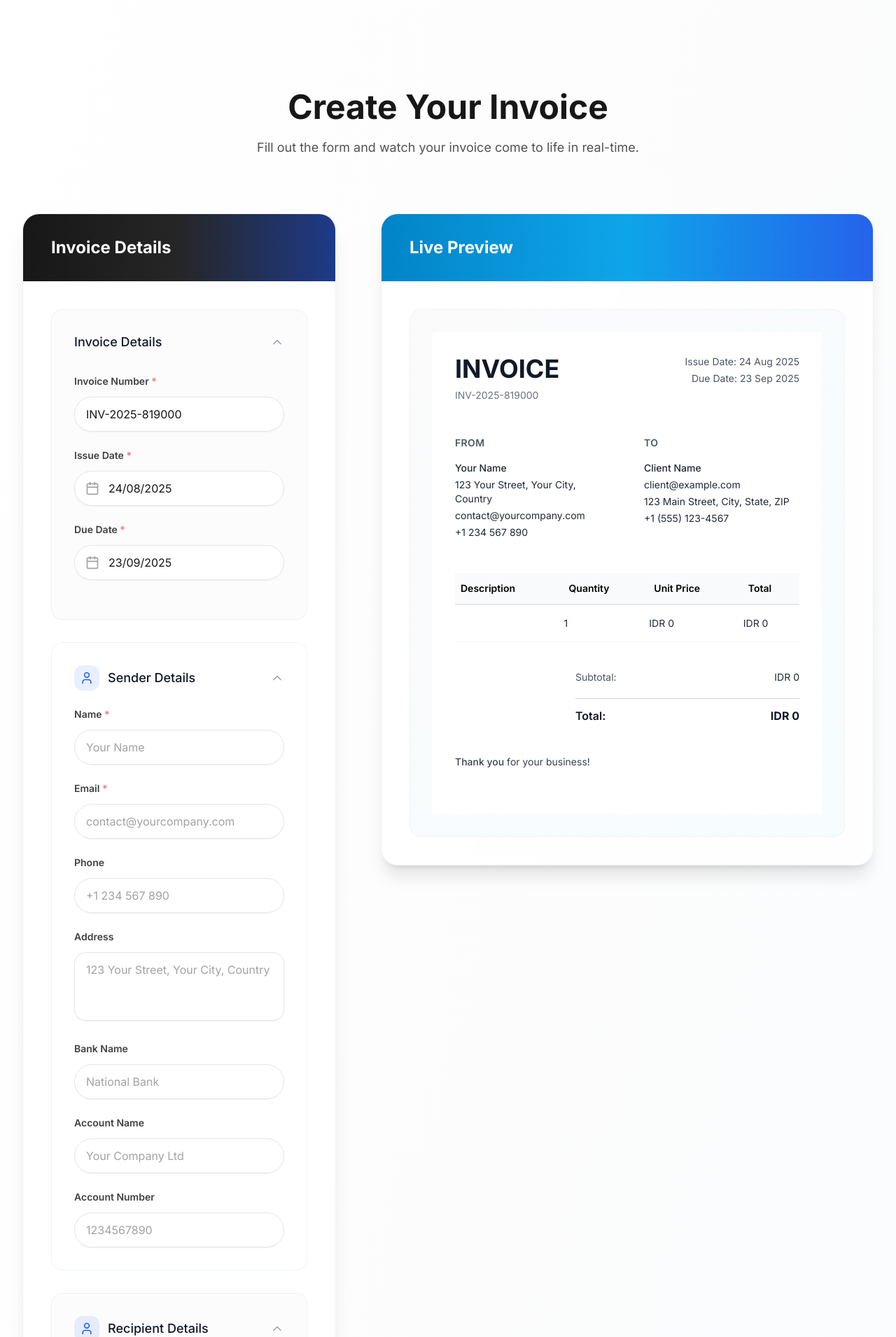
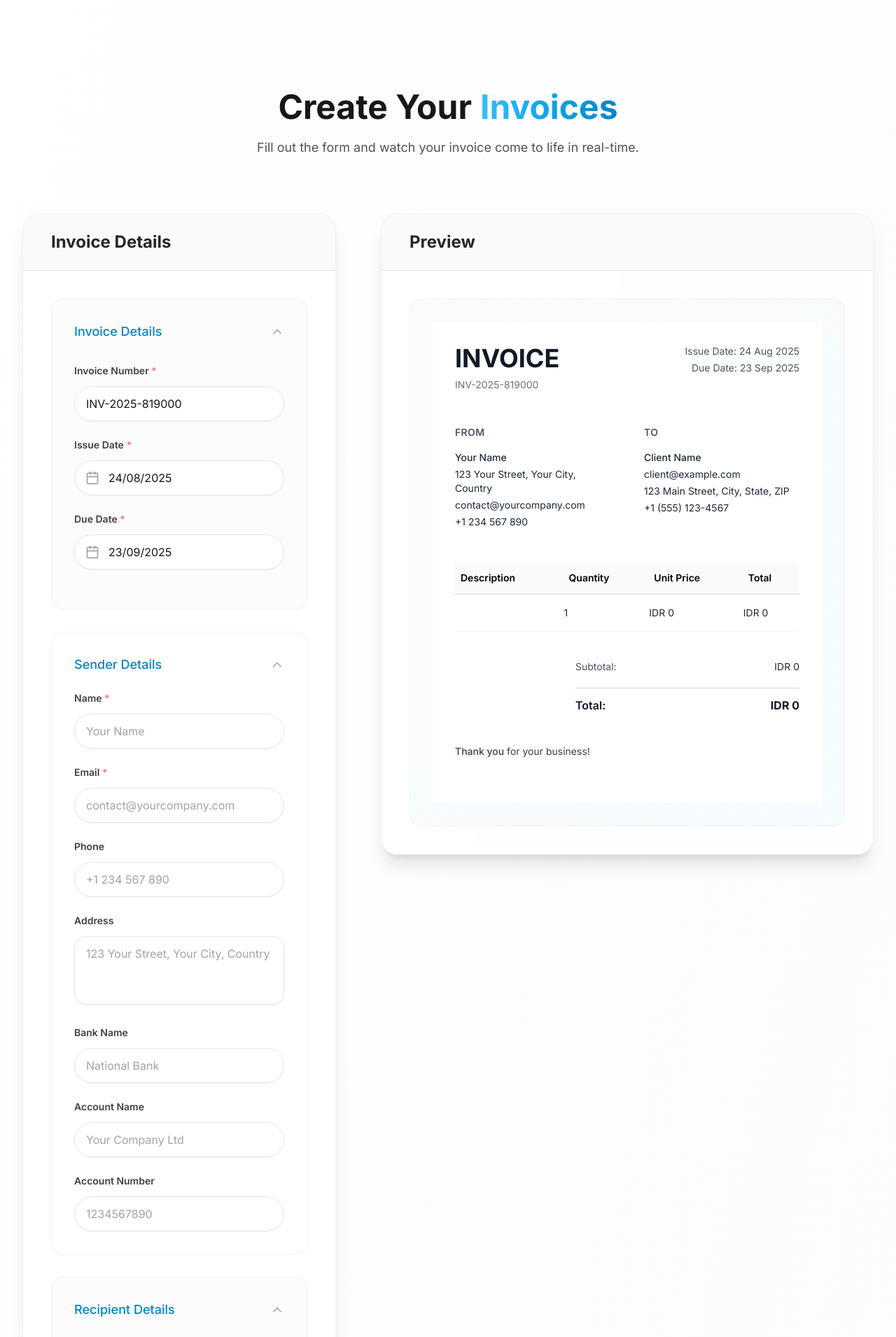
Before and after one commit to hutamy/go-invoice, a React (Vite) app in the folder frontend/: page / in a window 1280 px wide. Shown: the part 629-2540 px from the top of the page at 70% size. Built offline with nearby package versions, Linux system fonts and the light colour scheme.

Commit message:
feat: update ui

```diff
--- a/frontend/src/components/InvoiceForm.tsx
+++ b/frontend/src/components/InvoiceForm.tsx
@@ -1,7 +1,7 @@
 import React, { useState, useEffect, useCallback, Fragment } from "react";
-import { Plus, Trash2, User, ChevronDown, ChevronUp, Calendar } from "lucide-react";
-import { Listbox, Transition } from '@headlessui/react';
-import DatePicker from 'react-datepicker';
+import { Plus, Trash2, ChevronDown, ChevronUp, Calendar } from "lucide-react";
+import { Listbox, Transition } from "@headlessui/react";
+import DatePicker from "react-datepicker";
 import "react-datepicker/dist/react-datepicker.css";
 import { useAuth } from "../context/AuthContext.tsx";
 import { apiService } from "../utils/api.ts";
@@ -150,14 +150,12 @@ const InvoiceForm: React.FC<InvoiceFormProps> = ({
       {/* Invoice Details */}
       <div className="bg-gray-50/50 p-8 rounded-2xl border border-gray-200/50">
         <h3
-          className={`text-lg font-medium text-gray-900 flex items-center justify-between cursor-pointer hover:text-blue-600 transition-colors select-none ${
+          className={`text-lg font-medium flex items-center justify-between cursor-pointer text-accent-600 transition-colors select-none ${
             expandedSections.invoiceDetails ? "mb-8" : ""
           }`}
           onClick={() => toggleSection("invoiceDetails")}
         >
-          <div className="flex items-center">
-            Invoice Details
-          </div>
+          <div className="flex items-center">Invoice Details</div>
           {expandedSections.invoiceDetails ? (
             <ChevronUp className="h-5 w-5 text-gray-400" />
           ) : (
@@ -190,7 +188,9 @@ const InvoiceForm: React.FC<InvoiceFormProps> = ({
                 <DatePicker
                   selected={data.issue_date ? new Date(data.issue_date) : null}
                   onChange={(date) => {
-                    const formattedDate = date ? date.toISOString().split('T')[0] : '';
+                    const formattedDate = date
+                      ? date.toISOString().split("T")[0]
+                      : "";
                     handleInputChange("issue_date", formattedDate);
                   }}
                   dateFormat="dd/MM/yyyy"
@@ -211,7 +211,9 @@ const InvoiceForm: React.FC<InvoiceFormProps> = ({
                 <DatePicker
                   selected={data.due_date ? new Date(data.due_date) : null}
                   onChange={(date) => {
-                    const formattedDate = date ? date.toISOString().split('T')[0] : '';
+                    const formattedDate = date
+                      ? date.toISOString().split("T")[0]
+                      : "";
                     handleInputChange("due_date", formattedDate);
                   }}
                   dateFormat="dd/MM/yyyy"
@@ -231,17 +233,12 @@ const InvoiceForm: React.FC<InvoiceFormProps> = ({
       {/* Sender Details (Business Information) */}
       <div className="bg-blue-600/3 p-8 rounded-2xl border border-blue-200/30">
         <h3
-          className={`text-lg font-medium text-gray-900 flex items-center justify-between cursor-pointer hover:text-blue-600 transition-colors select-none ${
+          className={`text-lg font-medium flex items-center justify-between cursor-pointer text-accent-600 transition-colors select-none ${
             expandedSections.senderDetails ? "mb-6" : ""
           }`}
           onClick={() => toggleSection("senderDetails")}
         >
-          <div className="flex items-center">
-            <div className="bg-blue-600/10 rounded-xl p-2 mr-3">
-              <User className="h-5 w-5 text-blue-600" />
-            </div>
-            Sender Details
-          </div>
+          <div className="flex items-center">Sender Details</div>
           {expandedSections.senderDetails ? (
             <ChevronUp className="h-5 w-5 text-gray-400" />
           ) : (
@@ -264,9 +261,7 @@ const InvoiceForm: React.FC<InvoiceFormProps> = ({
                 {user.phone && (
                   <div className="bg-white/60 rounded-xl p-4">
                     <strong className="text-gray-700">Phone:</strong>
-                    <span className="ml-2 text-gray-900">
-                      {user.phone}
-                    </span>
+                    <span className="ml-2 text-gray-900">{user.phone}</span>
                   </div>
                 )}
                 {user.address && (
@@ -405,7 +400,7 @@ const InvoiceForm: React.FC<InvoiceFormProps> = ({
       {isAuthenticated && showClientSelection && (
         <div className="bg-gray-50/50 p-8 rounded-2xl border border-gray-200/50">
           <h3
-            className={`text-lg font-medium text-gray-700 flex items-center justify-between cursor-pointer hover:text-blue-600 transition-colors select-none ${
+            className={`text-lg font-medium flex items-center justify-between cursor-pointer text-accent-600 transition-colors select-none ${
               expandedSections.clientSelection ? "mb-4" : ""
             }`}
             onClick={() => toggleSection("clientSelection")}
@@ -425,11 +420,17 @@ const InvoiceForm: React.FC<InvoiceFormProps> = ({
               >
                 <div className="relative">
                   <Listbox.Button className="w-full px-4 py-3 bg-white/80 border border-primary-200 rounded-full focus:ring-2 focus:ring-sky-500/40 focus:border-sky-500 transition-all duration-200 text-primary-900 shadow-sm text-left flex items-center justify-between">
-                    <span className={selectedClientId ? "text-primary-900" : "text-primary-400"}>
+                    <span
+                      className={
+                        selectedClientId
+                          ? "text-primary-900"
+                          : "text-primary-400"
+                      }
+                    >
                       {selectedClientId
-                        ? clients.find(c => c.id === selectedClientId)?.name || "Enter client details manually"
-                        : "Enter client details manually"
-                      }
+                        ? clients.find((c) => c.id === selectedClientId)
+                            ?.name || "Enter client details manually"
+                        : "Enter client details manually"}
                     </span>
                     <ChevronDown className="h-5 w-5 text-primary-400 transition-transform duration-200 ui-open:rotate-180" />
                   </Listbox.Button>
@@ -445,7 +446,9 @@ const InvoiceForm: React.FC<InvoiceFormProps> = ({
                         value=""
                         className={({ active }) =>
                           `relative cursor-pointer select-none py-3 px-4 transition-colors first:rounded-t-2xl border-b border-primary-100/50 ${
-                            active ? 'bg-sky-50/80 text-sky-900' : 'text-primary-600'
+                            active
+                              ? "bg-sky-50/80 text-sky-900"
+                              : "text-primary-600"
                           }`
                         }
                       >
@@ -457,16 +460,20 @@ const InvoiceForm: React.FC<InvoiceFormProps> = ({
                           value={client.id.toString()}
                           className={({ active, selected }) =>
                             `relative cursor-pointer select-none py-3 px-4 transition-colors border-b border-primary-100/50 last:border-b-0 last:rounded-b-2xl ${
-                              active ? 'bg-sky-50/80' : ''
+                              active ? "bg-sky-50/80" : ""
                             } ${
-                              selected ? 'bg-sky-100/60 text-sky-800 font-medium' : 'text-primary-700'
+                              selected
+                                ? "bg-sky-100/60 text-sky-800 font-medium"
+                                : "text-primary-700"
                             }`
                           }
                         >
                           <div>
                             {client.name}
                             {client.email && (
-                              <div className="text-sm text-primary-500 mt-1">{client.email}</div>
+                              <div className="text-sm text-primary-500 mt-1">
+                                {client.email}
+                              </div>
                             )}
                           </div>
                         </Listbox.Option>
@@ -484,17 +491,12 @@ const InvoiceForm: React.FC<InvoiceFormProps> = ({
       <div className="bg-gray-50/50 p-8 rounded-2xl border border-gray-200/50">
         <h3
           className={
-            "text-lg font-medium text-gray-900 flex items-center justify-between cursor-pointer hover:text-blue-600 transition-colors select-none " +
+            "text-lg font-medium flex items-center justify-between cursor-pointer text-accent-600 transition-colors select-none " +
             (expandedSections.recipientDetails ? "mb-8" : "")
           }
           onClick={() => toggleSection("recipientDetails")}
         >
-          <div className="flex items-center">
-            <div className="bg-blue-600/10 rounded-xl p-2 mr-3">
-              <User className="h-5 w-5 text-blue-600" />
-            </div>
-            Recipient Details
-          </div>
+          <div className="flex items-center">Recipient Details</div>
           {expandedSections.recipientDetails ? (
             <ChevronUp className="h-5 w-5 text-gray-400" />
           ) : (
@@ -506,7 +508,8 @@ const InvoiceForm: React.FC<InvoiceFormProps> = ({
             {selectedClientId && (
               <div className="bg-blue-50 border border-blue-200 rounded-lg p-4 mb-4">
                 <p className="text-sm text-blue-800">
-                  <strong>Client selected:</strong> Fields are read-only. To edit manually, select "Enter client details manually" above.
+                  <strong>Client selected:</strong> Fields are read-only. To
+                  edit manually, select "Enter client details manually" above.
                 </p>
               </div>
             )}
@@ -523,8 +526,8 @@ const InvoiceForm: React.FC<InvoiceFormProps> = ({
                 disabled={selectedClientId !== null}
                 className={`w-full px-4 py-3 border border-primary-200 rounded-full focus:ring-2 focus:ring-sky-500/40 focus:border-sky-500 transition-all duration-200 placeholder-primary-400 text-primary-900 shadow-sm ${
                   selectedClientId !== null
-                    ? 'bg-gray-100 text-gray-500 cursor-not-allowed'
-                    : 'bg-white/80'
+                    ? "bg-gray-100 text-gray-500 cursor-not-allowed"
+                    : "bg-white/80"
                 }`}
                 placeholder="Client Name"
                 required
@@ -543,8 +546,8 @@ const InvoiceForm: React.FC<InvoiceFormProps> = ({
                 disabled={selectedClientId !== null}
                 className={`w-full px-4 py-3 border border-primary-200 rounded-full focus:ring-2 focus:ring-sky-500/40 focus:border-sky-500 transition-all duration-200 placeholder-primary-400 text-primary-900 shadow-sm ${
                   selectedClientId !== null
-                    ? 'bg-gray-100 text-gray-500 cursor-not-allowed'
-                    : 'bg-white/80'
+                    ? "bg-gray-100 text-gray-500 cursor-not-allowed"
+                    : "bg-white/80"
                 }`}
                 placeholder="client@example.com"
               />
@@ -562,8 +565,8 @@ const InvoiceForm: React.FC<InvoiceFormProps> = ({
                 disabled={selectedClientId !== null}
                 className={`w-full px-4 py-3 border border-primary-200 rounded-full focus:ring-2 focus:ring-sky-500/40 focus:border-sky-500 transition-all duration-200 placeholder-primary-400 text-primary-900 shadow-sm ${
                   selectedClientId !== null
-                    ? 'bg-gray-100 text-gray-500 cursor-not-allowed'
-                    : 'bg-white/80'
+                    ? "bg-gray-100 text-gray-500 cursor-not-allowed"
+                    : "bg-white/80"
                 }`}
                 placeholder="+1 234 567 890"
               />
@@ -580,8 +583,8 @@ const InvoiceForm: React.FC<InvoiceFormProps> = ({
                 disabled={selectedClientId !== null}
                 className={`w-full px-4 py-3 border border-primary-200 rounded-2xl focus:ring-2 focus:ring-sky-500/40 focus:border-sky-500 transition-all duration-200 placeholder-primary-400 text-primary-900 shadow-sm resize-none ${
                   selectedClientId !== null
-                    ? 'bg-gray-100 text-gray-500 cursor-not-allowed'
-                    : 'bg-white/80'
+                    ? "bg-gray-100 text-gray-500 cursor-not-allowed"
+                    : "bg-white/80"
                 }`}
                 rows={3}
                 placeholder="123 Client Street, Client City, Country"
@@ -595,7 +598,7 @@ const InvoiceForm: React.FC<InvoiceFormProps> = ({
       <div className="bg-gray-50/50 p-8 rounded-2xl border border-gray-200/50">
         <h3
           className={
-            "text-lg font-medium text-gray-900 flex items-center justify-between cursor-pointer hover:text-blue-600 transition-colors select-none " +
+            "text-lg font-medium flex items-center justify-between cursor-pointer text-accent-600 transition-colors select-none " +
             (expandedSections.invoiceItems ? "mb-8" : "")
           }
           onClick={() => toggleSection("invoiceItems")}
@@ -687,7 +690,7 @@ const InvoiceForm: React.FC<InvoiceFormProps> = ({
                         type="button"
                         onClick={() => removeItem(index)}
                         disabled={data.items.length === 1}
-                        className="w-full h-14 flex items-center justify-center text-red-500 hover:text-red-700 hover:bg-red-50/50 rounded-2xl transition-all duration-300 disabled:text-gray-300 disabled:cursor-not-allowed"
+                        className="w-full h-14 flex items-center justify-center text-red-500 hover:text-red-700 rounded-2xl transition-all duration-300 disabled:text-gray-300 disabled:cursor-not-allowed"
                       >
                         <Trash2 className="h-5 w-5" />
                       </button>
@@ -696,14 +699,16 @@ const InvoiceForm: React.FC<InvoiceFormProps> = ({
                 </div>
               ))}
             </div>
+            <div className="flex items-center justify-center">
               <button
                 type="button"
                 onClick={addItem}
-              className="mt-8 bg-gradient-to-r from-sky-500 to-blue-600 hover:from-sky-600 hover:to-blue-700 text-white font-semibold px-8 py-3 rounded-full transition-all duration-300 inline-flex items-center shadow-xl shadow-sky-500/25 hover:shadow-2xl hover:shadow-sky-500/30 hover:-translate-y-0.5"
+                className="mt-8 bg-gradient-to-r from-accent-600 to-accent-700 hover:from-accent-700 hover:to-accent-800 text-white font-semibold px-8 py-3 rounded-full transition-all duration-300 inline-flex items-center shadow-xl shadow-sky-500/25 hover:shadow-2xl hover:shadow-sky-500/30 hover:-translate-y-0.5"
               >
                 <Plus className="h-5 w-5 mr-3" />
                 Add Item
               </button>
+            </div>
           </>
         )}
       </div>
@@ -712,7 +717,7 @@ const InvoiceForm: React.FC<InvoiceFormProps> = ({
       <div className="bg-gray-50/50 p-8 rounded-2xl border border-gray-200/50">
         <h3
           className={
-            "text-lg font-medium text-gray-900 flex items-center justify-between cursor-pointer hover:text-blue-600 transition-colors select-none " +
+            "text-lg font-medium flex items-center justify-between cursor-pointer text-accent-600 transition-colors select-none " +
             (expandedSections.taxAndNotes ? "mb-8" : "")
           }
           onClick={() => toggleSection("taxAndNotes")}
@@ -763,7 +768,7 @@ const InvoiceForm: React.FC<InvoiceFormProps> = ({
       <div className="bg-blue-600/3 p-8 rounded-2xl border border-blue-200/30">
         <h3
           className={
-            "text-lg font-medium text-gray-900 flex items-center justify-between cursor-pointer hover:text-blue-600 transition-colors select-none" +
+            "text-lg font-medium flex items-center justify-between cursor-pointer text-accent-600 transition-colors select-none" +
             (expandedSections.summary ? " mb-6" : "")
           }
           onClick={() => toggleSection("summary")}
@@ -793,7 +798,7 @@ const InvoiceForm: React.FC<InvoiceFormProps> = ({
             </div>
             <div className="flex justify-between items-center py-4 bg-white rounded-2xl px-6">
               <span className="text-xl font-medium text-gray-900">Total:</span>
-              <span className="text-2xl font-medium text-blue-600">
+              <span className="text-2xl font-medium text-accent-600">
                 IDR {total.toFixed(2)}
               </span>
             </div>
--- a/frontend/src/pages/HomePage.tsx
+++ b/frontend/src/pages/HomePage.tsx
@@ -132,7 +132,7 @@ const HomePage: React.FC = () => {
                 </p>
                 <button
                   onClick={handleScrollToDemo}
-                  className="group relative px-8 py-2 bg-gradient-to-r from-accent-500 to-accent-600 text-white rounded-full font-semibold transition-all hover:from-accent-600 hover:to-accent-700 hover:shadow-2xl hover:shadow-sky-500/25 active:scale-[0.98] text-lg"
+                  className="group relative px-8 py-2 bg-gradient-to-r from-accent-600 to-accent-700 via-accent-700 text-white rounded-full font-semibold transition-all hover:from-accent-700 hover:to-accent-800 hover:shadow-2xl hover:shadow-sky-500/25 active:scale-[0.98] text-lg"
                 >
                   <span className="relative z-10">Try Demo</span>
                 </button>
@@ -196,7 +196,10 @@ const HomePage: React.FC = () => {
         <div className="max-w-7xl mx-auto px-4 sm:px-6 lg:px-8">
           <div className="text-center mb-20">
             <h2 className="text-2xl sm:text-3xl lg:text-5xl font-bold text-primary-900 mb-4 leading-tight">
-              Create Your Invoice
+              Create Your
+              <span className="bg-gradient-to-r from-accent-400 via-accent-500 to-accent-600 bg-clip-text text-transparent ml-3">
+                Invoices
+              </span>
             </h2>
             <p className="text-lg text-primary-600 max-w-3xl mx-auto leading-relaxed font-light">
               Fill out the form and watch your invoice come to life in
@@ -208,8 +211,8 @@ const HomePage: React.FC = () => {
             {/* Form Section */}
             <div className="xl:col-span-2 space-y-12">
               <div className="bg-white/70 backdrop-blur-sm rounded-3xl shadow-xl border border-primary-200/50 overflow-hidden">
-                <div className="bg-gradient-to-r from-primary-900 via-primary-800 to-blue-900 px-10 py-8">
-                  <h2 className="text-2xl font-bold text-white flex items-center">
+                <div className="bg-gray-50 px-10 py-6 border-b border-primary-200">
+                  <h2 className="text-2xl font-bold text-primary-800 flex items-center">
                     Invoice Details
                   </h2>
                 </div>
@@ -228,7 +231,7 @@ const HomePage: React.FC = () => {
                       className={`w-full inline-flex items-center justify-center px-8 py-4 text-base font-semibold rounded-full transition-all ${
                         isGenerating
                           ? "bg-primary-100 text-primary-400 cursor-not-allowed"
-                          : "bg-gradient-to-r from-sky-500 via-blue-600 to-accent-600 hover:from-sky-600 hover:via-blue-700 hover:to-accent-700 text-white shadow-xl hover:shadow-2xl hover:shadow-sky-500/25 active:scale-[0.98]"
+                          : "bg-gradient-to-r  from-accent-600 via-accent-700 to-accent-700 hover:from-accent-700 hover:via-accent-800 hover:to-accent-800 text-white shadow-xl hover:shadow-2xl hover:shadow-sky-500/25 active:scale-[0.98]"
                       }`}
                     >
                       {isGenerating ? (
@@ -251,10 +254,10 @@ const HomePage: React.FC = () => {
             {/* Preview Section */}
             <div className="xl:col-span-3 space-y-12">
               <div className="bg-white/70 backdrop-blur-sm rounded-3xl shadow-xl border border-primary-200/50 overflow-hidden">
-                <div className="bg-gradient-to-r from-accent-600 via-sky-500 to-blue-600 px-10 py-8">
+                <div className="bg-gray-50 border-b border-primary-200 px-10 py-6">
                   <div className="flex items-center justify-between">
-                    <h2 className="text-2xl font-bold text-white flex items-center">
-                      Live Preview
+                    <h2 className="text-2xl font-bold text-primary-800 flex items-center">
+                      Preview
                     </h2>
                   </div>
                 </div>
```
Also changed, not shown: frontend/src/pages/DashboardPage.tsx (+4 -4 lines). Lines whose indentation alone changed are shown as unchanged.
